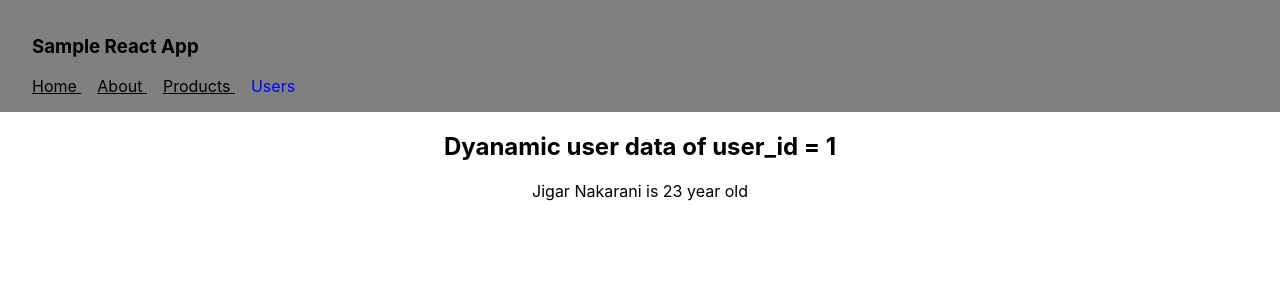
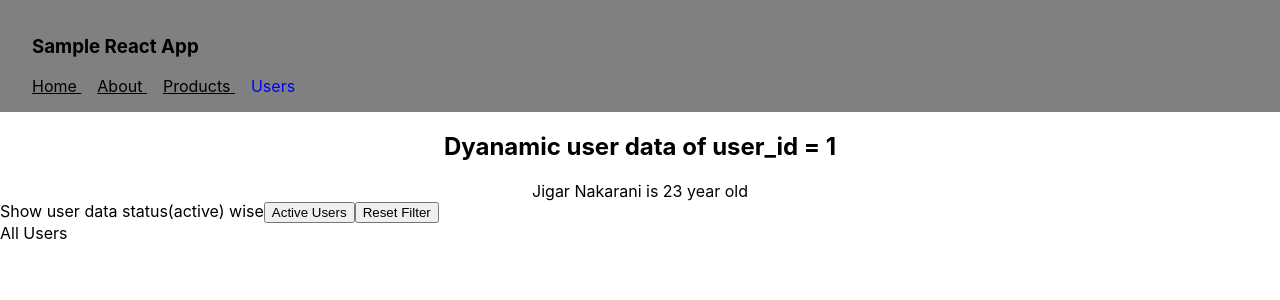
Before and after one commit to jigarnakarani258/React-Router, a React (Create React App) app in the folder react-router1-start/: page /users/1 in a window 1280 px wide. Shown: the top 300 px of the page. Built offline with nearby package versions, Linux system fonts and the light colour scheme.

Commit message:
useSearchParam Hook , Query Parameter in Request

```diff
--- a/react-router1-start/src/Components/UserDetail.js
+++ b/react-router1-start/src/Components/UserDetail.js
@@ -1,5 +1,5 @@
 import React from "react"
-import { useParams } from "react-router-dom";
+import { useParams, useSearchParams } from "react-router-dom";
 
 const usersData = [
     {
@@ -22,6 +22,9 @@ const usersData = [
 function UserDetail() {
 
     const { user_id } = useParams();
+    const [serchParams , setSearchParams] = useSearchParams();
+
+    const activeUsersFlag = serchParams.get('filter') === 'active'
 
     let result ;
     usersData.map((user) => {
@@ -40,6 +43,17 @@ function UserDetail() {
                         : `No Data Availabe of given user_id ${user_id}`
                 }
             </center>
+
+            <div>
+                Show user data status(active) wise
+                <button onClick={ () => { setSearchParams( {filter: 'active'} ) }}> Active Users </button>
+                <button onClick={ () => { setSearchParams() }}> Reset Filter </button>
+            </div>
+            <div>
+                {
+                    activeUsersFlag ? 'Active Users' : 'All Users'
+                }
+            </div>
         </>
     )
 }
```
